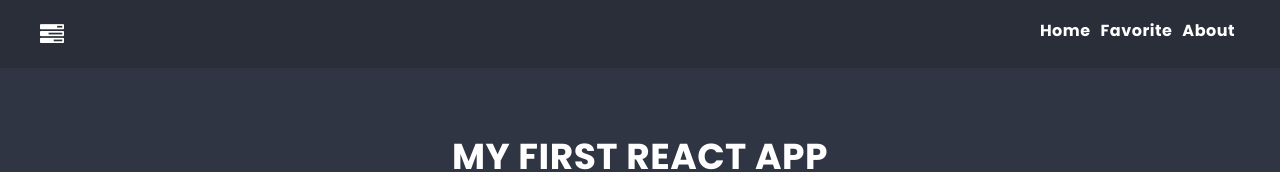
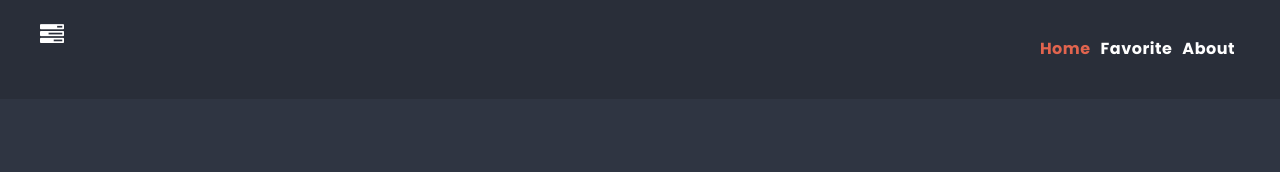
Before and after one commit to AniaPr/app-react, a React (Create React App) app: page / in a window 1280 px wide. Shown: the top 172 px of the page. Built offline with nearby package versions, Linux system fonts and the light colour scheme.

Commit message:
add active links

```diff
--- a/src/App.js
+++ b/src/App.js
@@ -4,7 +4,7 @@ import Home from './components/Home/Home';
 import Favorite from './components/Favorite/Favorite';
 import About from './components/About/About';
 import { Routes, Route } from 'react-router-dom';
-import ErrorPage from './components/NotFound/NotFound';
+import ErrorPage from './components/ErrorPage/ErrorPage';
 
 const App = () => {
   return (
--- a/src/components/NavBar/NavBar.js
+++ b/src/components/NavBar/NavBar.js
@@ -1,5 +1,7 @@
 import Container from '../Container/Container';
 import styles from './NavBar.module.scss';
+import { Link } from 'react-router-dom';
+import { NavLink } from 'react-router-dom';
 
 const NavBar = () => {
   return (
@@ -7,21 +9,39 @@ const NavBar = () => {
       <Container>
         <div className={styles.nav}>
           <div className={styles.icon}>
-            <a href='/'>
+            <Link to='/'>
               <i className='fa fa-tasks'></i>
-            </a>
+            </Link>
           </div>
-          <div>
-            <a href='/' className={styles.link}>
-              Home
-            </a>
-            <a href='/favorite' className={styles.link}>
-              Favorite
-            </a>
-            <a href='/about' className={styles.link}>
-              About
-            </a>
-          </div>
+          <ul>
+            <li className={styles.link}>
+              <NavLink
+                className={({ isActive }) =>
+                  isActive ? styles.linkActive : undefined
+                }
+                to='/'>
+                Home
+              </NavLink>
+            </li>
+            <li className={styles.link}>
+              <NavLink
+                className={({ isActive }) =>
+                  isActive ? styles.linkActive : undefined
+                }
+                to='/favorite'>
+                Favorite
+              </NavLink>
+            </li>
+            <li className={styles.link}>
+              <NavLink
+                className={({ isActive }) =>
+                  isActive ? styles.linkActive : undefined
+                }
+                to='/about'>
+                About
+              </NavLink>
+            </li>
+          </ul>
         </div>
       </Container>
     </nav>
--- a/src/components/NavBar/NavBar.module.scss
+++ b/src/components/NavBar/NavBar.module.scss
@@ -10,10 +10,14 @@ nav {
   justify-content: space-between;
 }
 
-.link {
+li {
+  list-style-type: none;
+  display: inline-flex;
+}
+
+li a {
   text-decoration: none;
   margin: 5px;
-  font-family: $font-text;
   font-size: 16px;
   color: $color-light;
   font-weight: 600;
@@ -23,3 +27,7 @@ nav {
   font-size: 24px;
   color: $color-light;
 }
+
+.linkActive {
+  color: $color-warning;
+}
```
Also changed, not shown: src/components/ErrorPage/ErrorPage.js (renamed from src/components/NotFound/NotFound.js).
